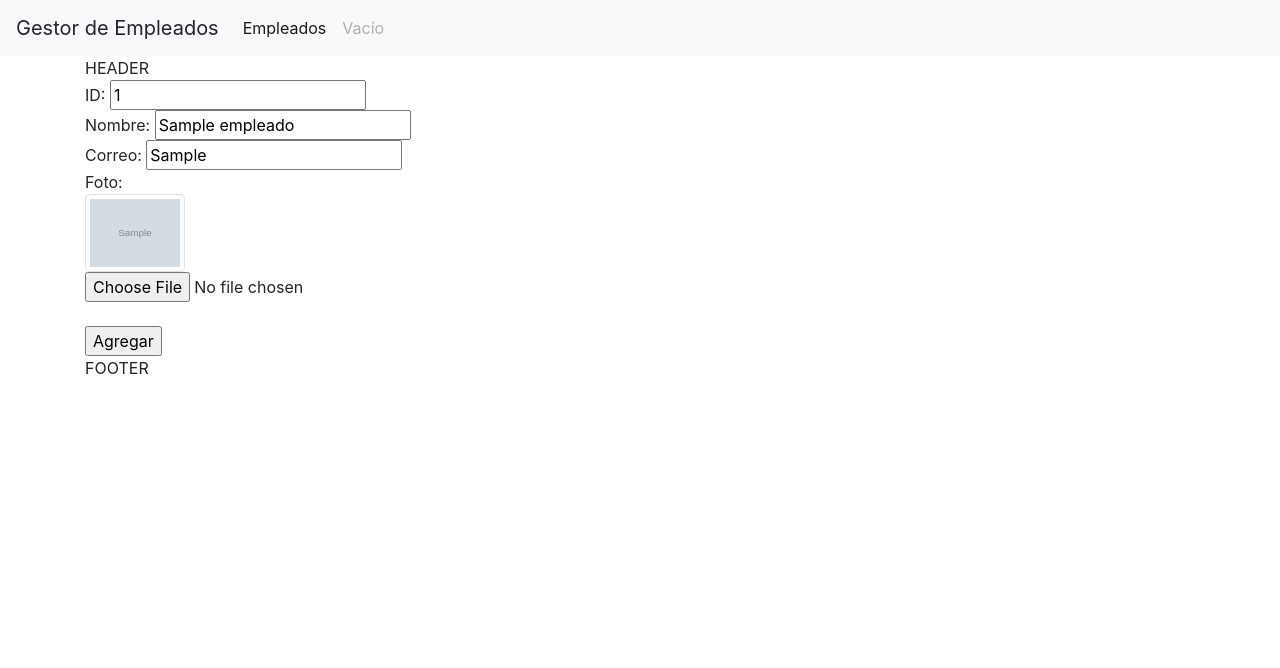
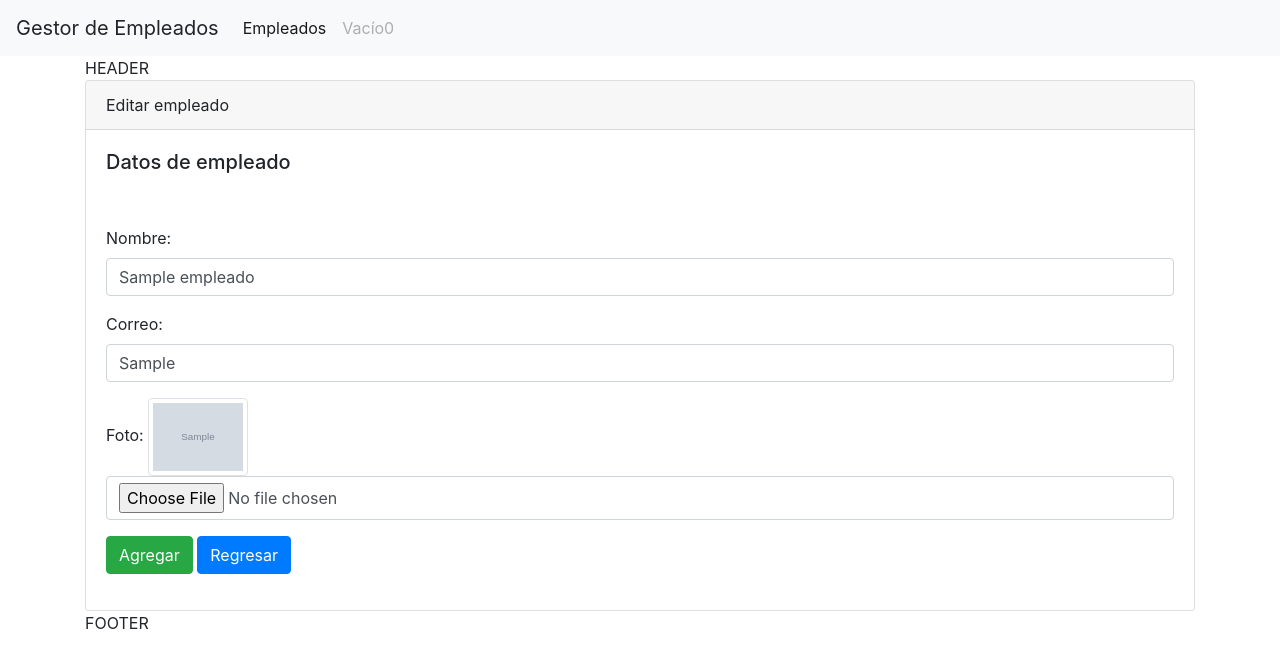
Before and after one commit to sabribrb/CRUD-project, a Flask app: page /edit/1 in a window 1280 px wide. Shown: the top 668 px of the page. Run offline with Flask 2, Linux system fonts and the light colour scheme; tables that the repository leaves empty or names only in its code hold one stand-in row (values such as "Sample post"); grey boxes marked "Sample" are stand-in pictures; some libraries are stand-ins or nearby versions.

Commit message:
simple themed CRUD finished

```diff
--- a/app.py
+++ b/app.py
@@ -1,12 +1,14 @@
 import os #modulo de sistema op. para eliminar la foto y updatearla
 from flask import Flask
-from flask import render_template, request,redirect, send_from_directory, url_for
+from flask import render_template, request,redirect, send_from_directory, url_for, flash
  #los request son solicitud de info, redirect permite redireccionar
+ #flash sirve para dar mensajes de validacion
 from flaskext.mysql import MySQL
 from datetime import datetime #para grabar el id de foto
 
 #en el patron MVC flask.py funciona como Controlador
 app= Flask(__name__)
+app.secret_key="SecretKey"
 mysql= MySQL() #creamos instancia mysql
 app.config['MYSQL_DATABASE_HOST']='localhost'
 app.config['MYSQL_DATABASE_USER']='root'
@@ -103,6 +105,12 @@ def storage():
     _nombre= request.form['txtNombre']
     _correo= request.form['txtCorreo']
     _foto= request.files['txtFoto']
+
+    #validacion de formulario completado:
+    if _nombre=='' or _correo=='' or _foto=='':
+        flash("Recuerda completar todos los campos")
+        return redirect(url_for('create'))
+
     #guardar el nombre de la foto con datetime
     now= datetime.now()
     tiempo= now.strftime("%Y%H%M%S") #año-hora-min-seg
--- a/templates/empleados/edit.html
+++ b/templates/empleados/edit.html
@@ -1,23 +1,41 @@
 {% include 'header.html' %}
 {% for empleado in empleados %}
 <form method="post" action="/update" enctype="multipart/form-data">
-        ID:
-        <input type="text" value="{{empleado[0]}}" name="txtID" id="txtID">
-        <br>
-        Nombre:
-        <input type="text" value="{{empleado[1]}}" name="txtNombre" id="txtNombre">
-        <br>
-        Correo:
-        <input type="text" value="{{empleado[2]}}" name="txtCorreo" id="txtCorreo">
-        <br>
-        Foto:
-        <br>
-        <img class="img-thumbnail" src="{{url_for('uploads', nombreFoto=empleado[3])}}" width="100" alt="">
-        <br>
-        <input type="file"  name="txtFoto" id="txtFoto">
-        <br>
-        <br>
-        <input type="submit" value="Agregar">
+        <div class="card">
+                <div class="card-header">
+                        Editar empleado
+                </div>
+                <div class="card-body">
+                        <h5 class="card-title">Datos de empleado</h5>
+                        <p class="card-text">
+
+                                <input type="hidden" value="{{empleado[0]}}" name="txtID" id="txtID">
+                                <br>
+                                <div class="form-group">
+                                        <label for="txtNombre">Nombre: </label>
+                                        <input id="txtNombre" value="{{empleado[1]}}" class="form-control" type="text" name="txtNombre">
+                                </div>
+
+                                <div class="form-group">
+                                        <label for="txtCorreo">Correo: </label>
+                                        <input id="txtCorreo" value="{{empleado[2]}}" class="form-control" type="text" name="txtCorreo">
+                                </div>
+
+                                <div class="form-group">
+                                        <label for="txtFoto">Foto: </label>
+                                        <img class="img-thumbnail" src="{{url_for('uploads', nombreFoto=empleado[3])}}" width="100" alt="">
+                                        <input id="txtFoto" value="{{empleado[3]}}" class="form-control" type="file" name="txtFoto">
+                                </div>
+
+                                <div class="form-group">
+                                        <input class="btn btn-success" type="submit" value="Agregar" >
+                                        <a href="{{url_for('index')}}" class="btn btn-primary">Regresar</a>
+                                      </div>
+
+                        </p>
+                </div>
+        </div>
+
 
 </form>
 {% endfor %}
--- a/templates/header.html
+++ b/templates/header.html
@@ -19,7 +19,7 @@
                     <a class="nav-link" href="{{url_for('index')}}"> Empleados <span class="sr-only">(current)</span></a>
                 </li>
                 <li class="nav-item">
-                    <a class="nav-link disabled" href="" tabindex="-1" aria-disabled="true">Vacío</a>
+                    <a class="nav-link disabled" href="" tabindex="-1" aria-disabled="true">Vacío0</a>
                 </li>
             </ul>
         </div>
```
Also changed, not shown: templates/empleados/create.html (+33 -12 lines).
